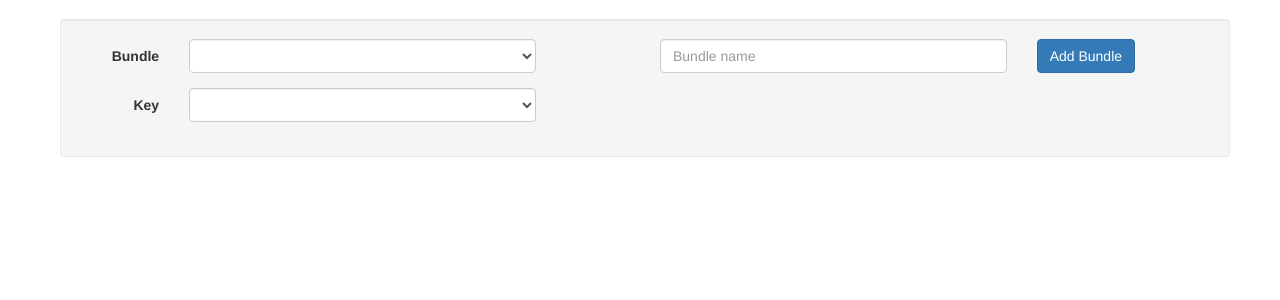
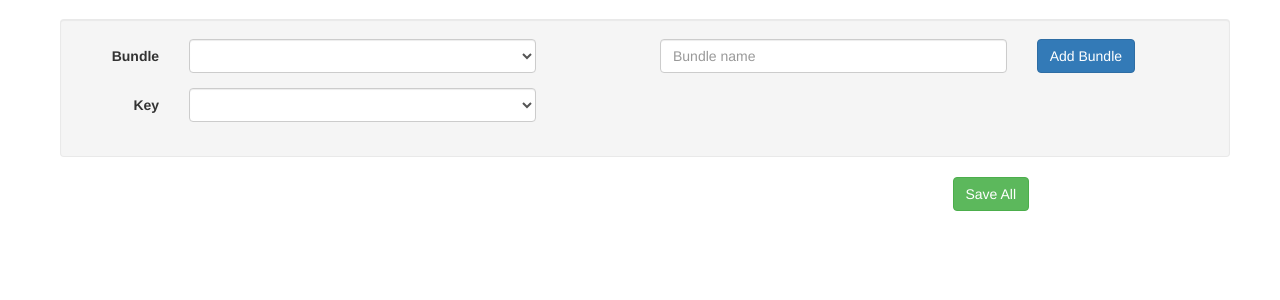
Before and after one commit to JoniJnm/jlangs, a PHP site: page / in a window 1280 px wide. Shown: the part 51-351 px from the top of the page. Run offline with PHP 8.4, Linux system fonts and the light colour scheme; lists and menus that the app fills with data are empty; style sheets or scripts are compiled from the project's sources; some libraries are stand-ins or nearby versions.

Commit message:
Save all btn

```diff
--- a/bower.json
+++ b/bower.json
@@ -26,7 +26,7 @@
   "dependencies": {
     "bootstrap": "~3.3.6",
     "jquery": "~2.1.4",
-    "jstemplate": "~1.3.1",
+    "jstemplate": "~1.3.2",
     "underscore": "~1.8.3"
   }
 }
--- a/index.php
+++ b/index.php
@@ -10,9 +10,7 @@
 		<div class="container" role="main">
 			<?php require('tpls/top.php') ?>
 
-			<div id="langs">
-
-			</div>
+			<?php require('tpls/langs.php') ?>
 		</div>
 
 		<?php require('tpls/footer.php') ?>
--- a/js/texts.view.js
+++ b/js/texts.view.js
@@ -4,7 +4,9 @@
 	'use strict';
 
 	var View = function() {
-		this.$langs = $('#langs');
+		this.$root = $('#langs');
+		this.$langs = this.$root.find('.list');
+		this.$saveAllBtn = this.$root.find('.save-all');
 
 		this.onReady = new Event(true);
 		this.onSave = new Event();
@@ -32,6 +34,12 @@
 			var $elm = $(this);
 			$elm.addClass('unsaved');
 		});
+
+		this.$saveAllBtn.click(function() {
+			$('.translation .save', this.$langs).each(function() {
+				$(this).click();
+			});
+		});
 	};
 
 	View.prototype = {
--- a/tpls/adders.php
+++ b/tpls/adders.php
@@ -2,7 +2,7 @@
 	<div class="form-group" id="add-bundle">
 		<form autocomplete="off">
 			<div class="col-sm-8">
-				<input required type="text" class="form-control" name="bundle" placeholder="Bundle name"></select>
+				<input required type="text" class="form-control" name="bundle" placeholder="Bundle name">
 			</div>
 			<div class="col-sm-2">
 				<button class="btn btn-primary">Add Bundle</button>
@@ -12,11 +12,11 @@
 	<div class="form-group" id="add-key" style="display:none">
 		<form autocomplete="off">
 			<div class="col-sm-8">
-				<input required type="text" class="form-control" name="key" placeholder="Key name"></select>
+				<input required type="text" class="form-control" name="key" placeholder="Key name">
 			</div>
 			<div class="col-sm-2">
 				<button class="btn btn-primary">Add Key</button>
 			</div>
-		</fom>
+		</form>
 	</div>
 </div>
--- /dev/null
+++ b/tpls/langs.php
@@ -0,0 +1,12 @@
+<div id="langs">
+	<div class="list">
+
+	</div>
+	<div autocomplete="off" class="form-horizontal">
+		<div class="form-group">
+			<div class="col-md-offset-9 col-md-3">
+				<button type="button" class="save-all btn btn-success">Save All</button>
+			</div>
+		</div>
+	</div>
+</div>
--- a/tpls/langs.tpl
+++ b/tpls/langs.tpl
@@ -7,8 +7,8 @@
 					<input required class="text form-control" type="text" value="{lang.text || ''}" />
 				</div>
 				<div class="col-md-3">
-					<button class="btn btn-success">Save</button>
-					<button type="button" class="delete btn btn-danger">Delete</button>
+					<button tabindex="-1" class="save btn btn-success">Save</button>
+					<button tabindex="-1" type="button" class="delete btn btn-danger">Delete</button>
 				</div>
 			</form>
 		</div>
```
